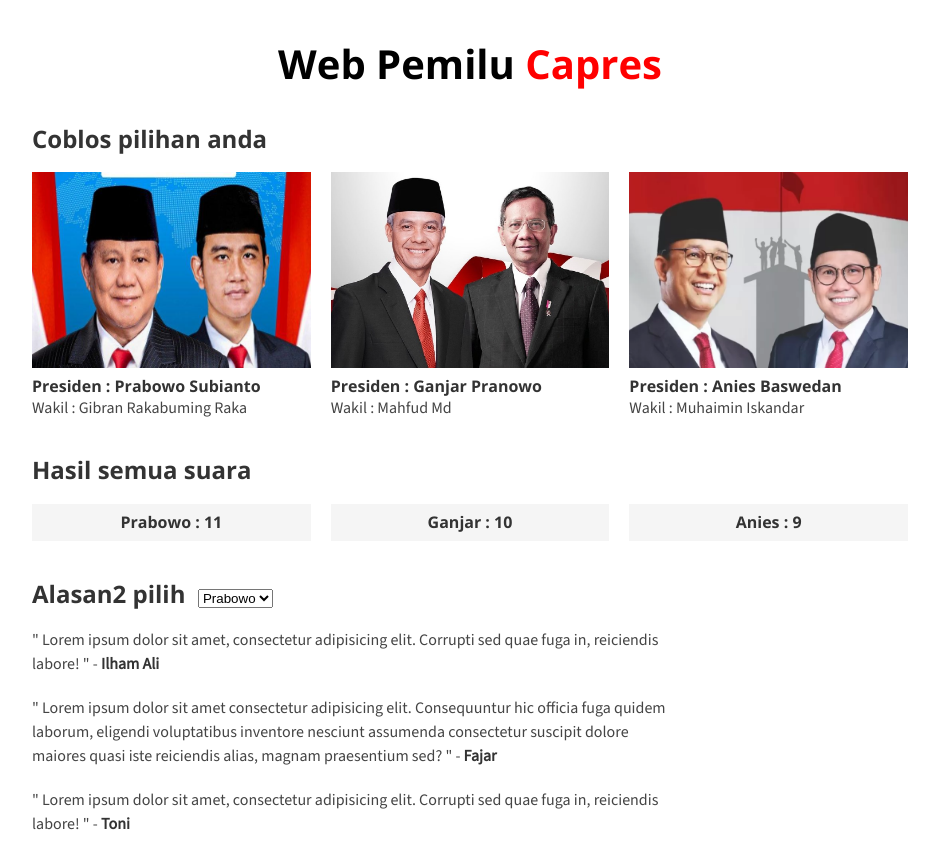
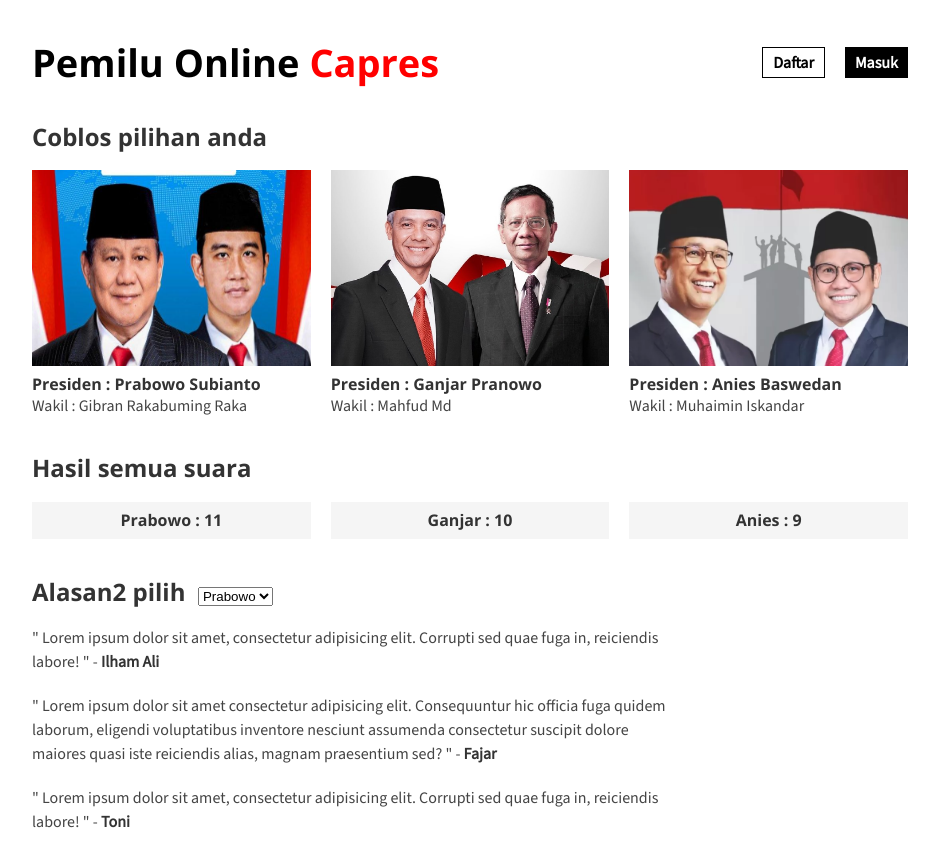
Before and after one commit to rendi12345678/web-capres, a React (Create React App) app: page / in a window 1280 px wide. Shown: the top 868 px of the page, without its empty margins (170-1109 px from the left). Built offline with nearby package versions, Linux system fonts and the light colour scheme.

Commit message:
Added user authentication buttons

```diff
--- a/src/App.css
+++ b/src/App.css
@@ -6,7 +6,7 @@
 /* Root */
 :root {
   font-size: 62.5%;
-  --h1: clamp(3.2rem, 4vw, 4rem);
+  --h1: clamp(3.2rem, 3.8vw, 3.8rem);
   --column-gap: clamp(2rem, 4.2vw, 4.2rem);
   --gap: clamp(2rem, 4.2vw, 4.2rem);
   --title-space: clamp(1.5rem, 2vw, 2rem);
@@ -56,7 +56,52 @@ body {
 }
 
 .app-container header {
+  display: flex;
+  justify-content: space-between;
+  align-items: center;
+  gap: 2rem;
   margin-bottom: 4rem;
+  @media (width < 768px) {
+    flex-direction: column;
+    text-align: left;
+    align-items: start;
+  }
+}
+
+.app-container header button {
+  font-size: var(--body-text);
+  color: var(--contrast-color);
+  padding: .4rem 1rem;
+  background: var(--accent-color);
+  font-family: "Source Sans 3", sans-serif;
+  font-weight: 900;
+  border: 0;
+  transition: 300ms ease-in-out;
+}
+
+.app-container header button:hover {
+  filter: brightness(85%);
+}
+
+.app-container header button:active {
+  transform: scale(0.95);
+}
+
+.app-container header .daftar {
+  background: transparent;
+  border: .1rem solid var(--contrast-color);
+  color: var(--contrast-color);
+}
+
+.app-container header .masuk {
+  background: var(--contrast-color);
+  color: var(--primary-color);
+}
+
+.app-container header div {
+  display: flex;
+  justify-content: space-between;
+  gap: 2rem;
 }
 
 .app-container h1,
@@ -79,7 +124,7 @@ body {
 .app-container h1 {
   font-size: var(--h1);
   color: var(--contrast-color);
-  text-align: center;
+  text-align: left;
 }
 
 .app-container h1 span {
@@ -130,6 +175,30 @@ body {
   margin-top: 2rem;
 }
 
+.app-container .list-capres ul li {
+  position: relative;
+  transition: 500ms ease-in-out;
+}
+
+.app-container .list-capres ul li h1 {
+  display: none;
+}
+
+.app-container .list-capres ul li:hover h1  {
+  display: block;
+  position: absolute;
+  top: 40%;
+  font-family: "Open Sans", sans-serif;
+  left: 50%;
+  transform: translate(-50%, -50%);
+  font-size: var(--h1);
+  transition: 500ms ease-in-out;
+  font-weight: 700;
+  border: .2rem solid green;
+  color: green;
+  padding: 1rem;
+}
+
 .app-container .list-capres figure {
   width: 100%;
   box-sizing: border-box;
--- a/src/App.js
+++ b/src/App.js
@@ -1,13 +1,49 @@
+import { useReducer } from "react";
 import "./App.css";
 import "./styles/reset.css";
 
+const initialState = {
+  isAuthenticated: false
+};
+
+const actionTypes = {
+  SET_IS_AUTHENTICATED: "SET_IS_AUTHENTICATED",
+};
+
+const reducer = (state, action) => {
+  switch (action.type) {
+    case actionTypes.SET_IS_AUTHENTICATED:
+      return { ...state, isAuthenticated: action.payload };
+    default:
+      return state;
+  }
+};
+
+const setIsAuthenticatedAction = () => ({
+  type: actionTypes.SET_IS_AUTHENTICATED,
+});
+
 function App() {
+  const [state, dispatch] = useReducer(reducer, initialState);
+  const { isAuthenticated } = state;
+
   return (
     <div className="app-container">
       <header>
         <h1>
-          Web Pemilu <span>Capres</span>
+          Pemilu Online <span>Capres</span>
         </h1>
+        {isAuthenticated ? (
+          <div>
+            <p>Rendi Virgantara Setiawan</p>
+            <button>Keluar</button>
+          </div>
+        ) : (
+          <div>
+            <button className="daftar">Daftar</button>
+            <button className="masuk">Masuk</button>
+          </div>
+        )}
       </header>
       <main>
         <section className="list-capres">
@@ -20,6 +56,7 @@ function App() {
                   <h5>Presiden : Prabowo Subianto</h5>
                   <p>Wakil : Gibran Rakabuming Raka</p>
                 </figcaption>
+                <h1 className="prabowo">TERPILIH!</h1>
               </figure>
             </li>
             <li>
@@ -29,6 +66,7 @@ function App() {
                   <h5>Presiden : Ganjar Pranowo</h5>
                   <p>Wakil : Mahfud Md</p>
                 </figcaption>
+                <h1 className="ganjar">TERPILIH!</h1>
               </figure>
             </li>
             <li>
@@ -38,6 +76,7 @@ function App() {
                   <h5>Presiden : Anies Baswedan</h5>
                   <p>Wakil : Muhaimin Iskandar</p>
                 </figcaption>
+                <h1 className="anies">TERPILIH!</h1>
               </figure>
             </li>
           </ul>
@@ -70,26 +109,29 @@ function App() {
               <blockquote>
                 <p>
                   " Lorem ipsum dolor sit amet, consectetur adipisicing elit.
-                  Corrupti sed quae fuga in, reiciendis labore! " - <strong>Ilham Ali</strong>
+                  Corrupti sed quae fuga in, reiciendis labore! " -{" "}
+                  <strong>Ilham Ali</strong>
                 </p>
-
               </blockquote>
             </li>
             <li>
               <blockquote>
                 <p>
-                  " Lorem ipsum dolor sit amet consectetur adipisicing elit. Consequuntur hic officia fuga quidem laborum, eligendi voluptatibus inventore nesciunt assumenda consectetur suscipit dolore maiores quasi iste reiciendis alias, magnam praesentium sed? " - <strong>Fajar</strong>
+                  " Lorem ipsum dolor sit amet consectetur adipisicing elit.
+                  Consequuntur hic officia fuga quidem laborum, eligendi
+                  voluptatibus inventore nesciunt assumenda consectetur suscipit
+                  dolore maiores quasi iste reiciendis alias, magnam praesentium
+                  sed? " - <strong>Fajar</strong>
                 </p>
-
               </blockquote>
             </li>
             <li>
               <blockquote>
                 <p>
                   " Lorem ipsum dolor sit amet, consectetur adipisicing elit.
-                  Corrupti sed quae fuga in, reiciendis labore! " - <strong>Toni</strong>
+                  Corrupti sed quae fuga in, reiciendis labore! " -{" "}
+                  <strong>Toni</strong>
                 </p>
-
               </blockquote>
             </li>
           </ul>
```
